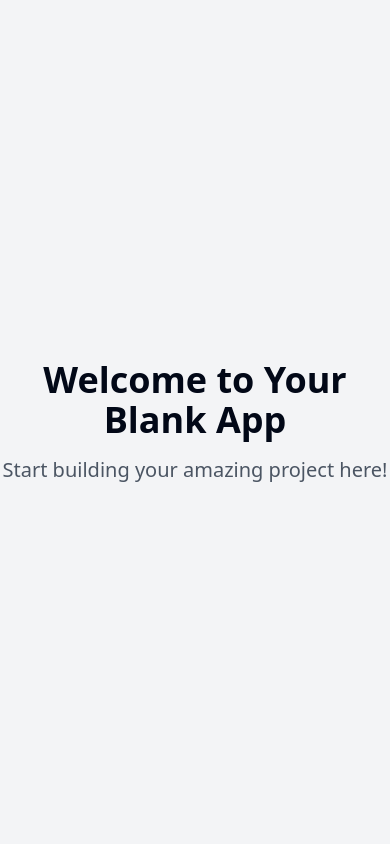
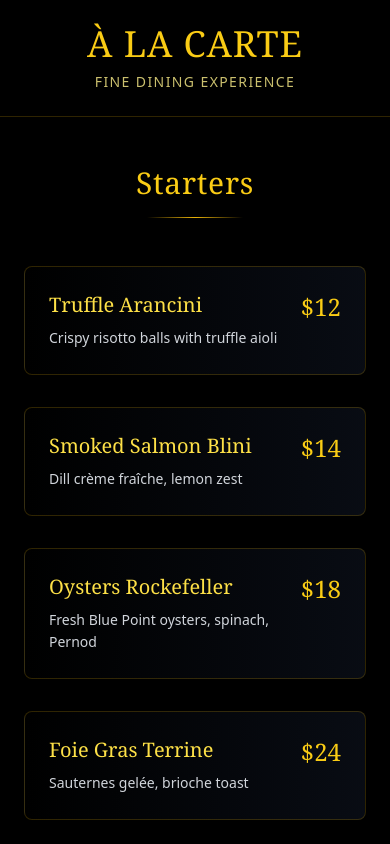
Before and after one commit to delegram-pixel/havens-menu, a React (Vite) app: page / in a window 390 px wide. Shown: the top 844 px of the page. Built offline with nearby package versions, Linux system fonts and the light colour scheme.

Commit message:
feat: Implement responsive menu page

```diff
--- a/src/pages/Index.tsx
+++ b/src/pages/Index.tsx
@@ -1,11 +1,167 @@
-// Update this page (the content is just a fallback if you fail to update the page)
+
+import { useState, useEffect } from 'react';
 
 const Index = () => {
+  const [scrollY, setScrollY] = useState(0);
+
+  useEffect(() => {
+    const handleScroll = () => setScrollY(window.scrollY);
+    window.addEventListener('scroll', handleScroll);
+    return () => window.removeEventListener('scroll', handleScroll);
+  }, []);
+
+  const menuSections = [
+    {
+      title: "Starters",
+      items: [
+        {
+          name: "Truffle Arancini",
+          description: "Crispy risotto balls with truffle aioli",
+          price: "$12"
+        },
+        {
+          name: "Smoked Salmon Blini",
+          description: "Dill crème fraîche, lemon zest",
+          price: "$14"
+        },
+        {
+          name: "Oysters Rockefeller",
+          description: "Fresh Blue Point oysters, spinach, Pernod",
+          price: "$18"
+        },
+        {
+          name: "Foie Gras Terrine",
+          description: "Sauternes gelée, brioche toast",
+          price: "$24"
+        }
+      ]
+    },
+    {
+      title: "Main Courses",
+      items: [
+        {
+          name: "Filet Mignon",
+          description: "8oz prime cut, red wine jus",
+          price: "$42"
+        },
+        {
+          name: "Seared Scallops",
+          description: "Cauliflower purée, pancetta crisps",
+          price: "$36"
+        },
+        {
+          name: "Duck Confit",
+          description: "Cherry gastrique, wild rice pilaf",
+          price: "$38"
+        },
+        {
+          name: "Lobster Thermidor",
+          description: "Maine lobster, cognac cream sauce",
+          price: "$52"
+        },
+        {
+          name: "Rack of Lamb",
+          description: "Herb crust, roasted vegetables, mint jus",
+          price: "$46"
+        }
+      ]
+    },
+    {
+      title: "Desserts",
+      items: [
+        {
+          name: "Dark Chocolate Torte",
+          description: "Raspberry coulis, crème Chantilly",
+          price: "$11"
+        },
+        {
+          name: "Lemon Basil Sorbet",
+          description: "Refreshing palate cleanser",
+          price: "$9"
+        },
+        {
+          name: "Crème Brûlée",
+          description: "Vanilla bean custard, caramelized sugar",
+          price: "$12"
+        },
+        {
+          name: "Tiramisu",
+          description: "Classic Italian dessert, espresso-soaked ladyfingers",
+          price: "$13"
+        }
+      ]
+    }
+  ];
+
   return (
-    <div className="min-h-screen flex items-center justify-center bg-gray-100">
-      <div className="text-center">
-        <h1 className="text-4xl font-bold mb-4">Welcome to Your Blank App</h1>
-        <p className="text-xl text-gray-600">Start building your amazing project here!</p>
+    <div className="min-h-screen bg-black text-white scroll-smooth">
+      {/* Sticky Header */}
+      <div className="sticky top-0 z-50 bg-black/95 backdrop-blur-sm border-b border-yellow-500/20">
+        <div className="container mx-auto px-6 py-6">
+          <h1 className="text-4xl md:text-5xl font-serif text-center text-yellow-400 tracking-wide">
+            À LA CARTE
+          </h1>
+          <p className="text-center text-yellow-200/80 mt-2 text-sm tracking-widest uppercase">
+            Fine Dining Experience
+          </p>
+        </div>
+      </div>
+
+      {/* Menu Content */}
+      <div className="container mx-auto px-6 py-12 max-w-4xl">
+        {menuSections.map((section, sectionIndex) => (
+          <div
+            key={section.title}
+            className="mb-16 animate-fade-in"
+            style={{ animationDelay: `${sectionIndex * 0.2}s` }}
+          >
+            {/* Section Title */}
+            <div className="text-center mb-12">
+              <h2 className="text-3xl md:text-4xl font-serif text-yellow-400 mb-4 tracking-wide">
+                {section.title}
+              </h2>
+              <div className="w-24 h-px bg-gradient-to-r from-transparent via-yellow-500 to-transparent mx-auto"></div>
+            </div>
+
+            {/* Menu Items */}
+            <div className="space-y-8">
+              {section.items.map((item, itemIndex) => (
+                <div
+                  key={item.name}
+                  className="group relative p-6 rounded-lg border border-yellow-500/20 bg-gradient-to-r from-black to-gray-900/50 hover:from-gray-900/50 hover:to-black transition-all duration-500 hover:border-yellow-500/40 hover:shadow-lg hover:shadow-yellow-500/10 transform hover:-translate-y-1"
+                  style={{ animationDelay: `${(sectionIndex * 0.2) + (itemIndex * 0.1)}s` }}
+                >
+                  <div className="flex justify-between items-start">
+                    <div className="flex-1 pr-4">
+                      <h3 className="text-xl md:text-2xl font-serif text-yellow-300 mb-2 group-hover:text-yellow-400 transition-colors duration-300">
+                        {item.name}
+                      </h3>
+                      <p className="text-gray-300 text-sm md:text-base leading-relaxed group-hover:text-gray-200 transition-colors duration-300">
+                        {item.description}
+                      </p>
+                    </div>
+                    <div className="flex-shrink-0">
+                      <span className="text-2xl md:text-3xl font-serif text-yellow-400 group-hover:text-yellow-300 transition-colors duration-300">
+                        {item.price}
+                      </span>
+                    </div>
+                  </div>
+
+                  {/* Subtle hover line effect */}
+                  <div className="absolute bottom-0 left-6 right-6 h-px bg-gradient-to-r from-transparent via-yellow-500/50 to-transparent opacity-0 group-hover:opacity-100 transition-opacity duration-500"></div>
+                </div>
+              ))}
+            </div>
+          </div>
+        ))}
+
+        {/* Footer */}
+        <div className="text-center mt-20 py-12 border-t border-yellow-500/20">
+          <p className="text-yellow-200/60 text-sm tracking-widest uppercase mb-4">
+            Bon Appétit
+          </p>
+          <div className="w-16 h-px bg-gradient-to-r from-transparent via-yellow-500 to-transparent mx-auto"></div>
+        </div>
       </div>
     </div>
   );
--- a/tailwind.config.ts
+++ b/tailwind.config.ts
@@ -1,3 +1,4 @@
+
 import type { Config } from "tailwindcss";
 
 export default {
@@ -84,11 +85,22 @@ export default {
 					to: {
 						height: '0'
 					}
+				},
+				'fade-in': {
+					'0%': {
+						opacity: '0',
+						transform: 'translateY(20px)'
+					},
+					'100%': {
+						opacity: '1',
+						transform: 'translateY(0)'
+					}
 				}
 			},
 			animation: {
 				'accordion-down': 'accordion-down 0.2s ease-out',
-				'accordion-up': 'accordion-up 0.2s ease-out'
+				'accordion-up': 'accordion-up 0.2s ease-out',
+				'fade-in': 'fade-in 0.6s ease-out both'
 			}
 		}
 	},
```
